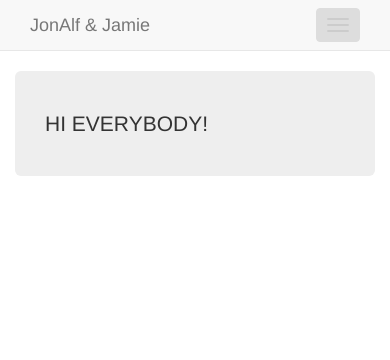
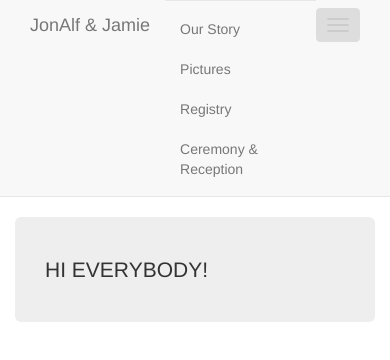
Before and after one commit to jonalf/wsite, a plain HTML site: page index.html in a window 390 px wide. Both pictures are taken after a click on the button 338 px from the left and 25 px from the top of the page. Drawn offline with Linux system fonts and the light colour scheme.

Commit message:
added toggle to menubar - part deux

```diff
--- a/index.html
+++ b/index.html
@@ -22,7 +22,7 @@
       </button>
 
 
-      <div class="collapse navbar-collapse navheaderCollapse">
+      <div class="collapse navbar-collapse navHeaderCollapse">
 	<ul class="nav navbar-nav">
 	  <li><a>Our Story</a></li>
 	  <li><a>Pictures</a></li>
```
